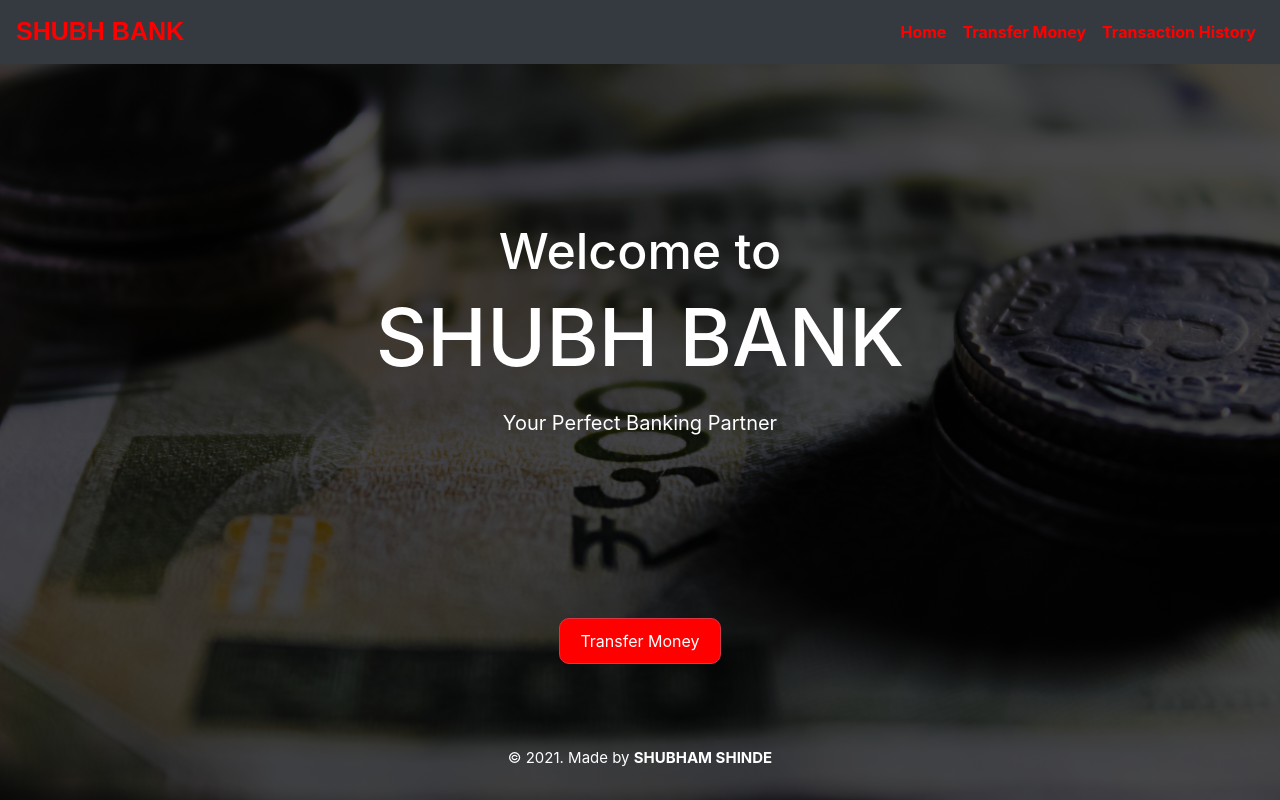
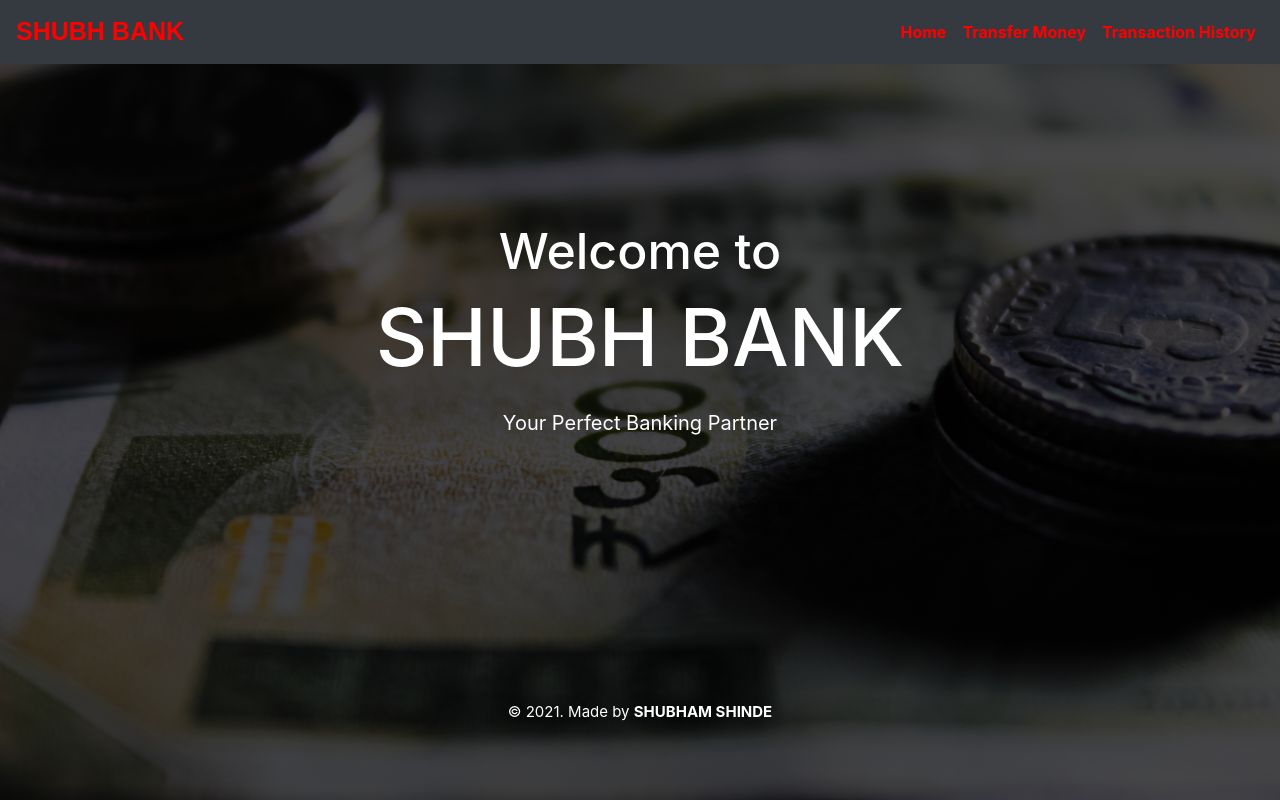
Before and after one commit to shubhz22/Basic-Bank-System, a PHP site: page / in a window 1280 px wide. Run offline with PHP 8.4, Linux system fonts and the light colour scheme.

Commit message:
Update index.php

```diff
--- a/index.php
+++ b/index.php
@@ -27,15 +27,14 @@
     <p>Your Perfect Banking Partner</p>
   </div>
 
-    <div class="button">
-  <a class="btn btn-danger" href="transfermoney.php" role="button">Transfer Money</a>
-   </div>
+  </div>
 
-  </div>
 
 <footer class="text-center mt-10 py-2">
        <p>&copy 2021. Made by <b>SHUBHAM SHINDE</b>
       </footer>
+
+
 </header>
 
 
```
